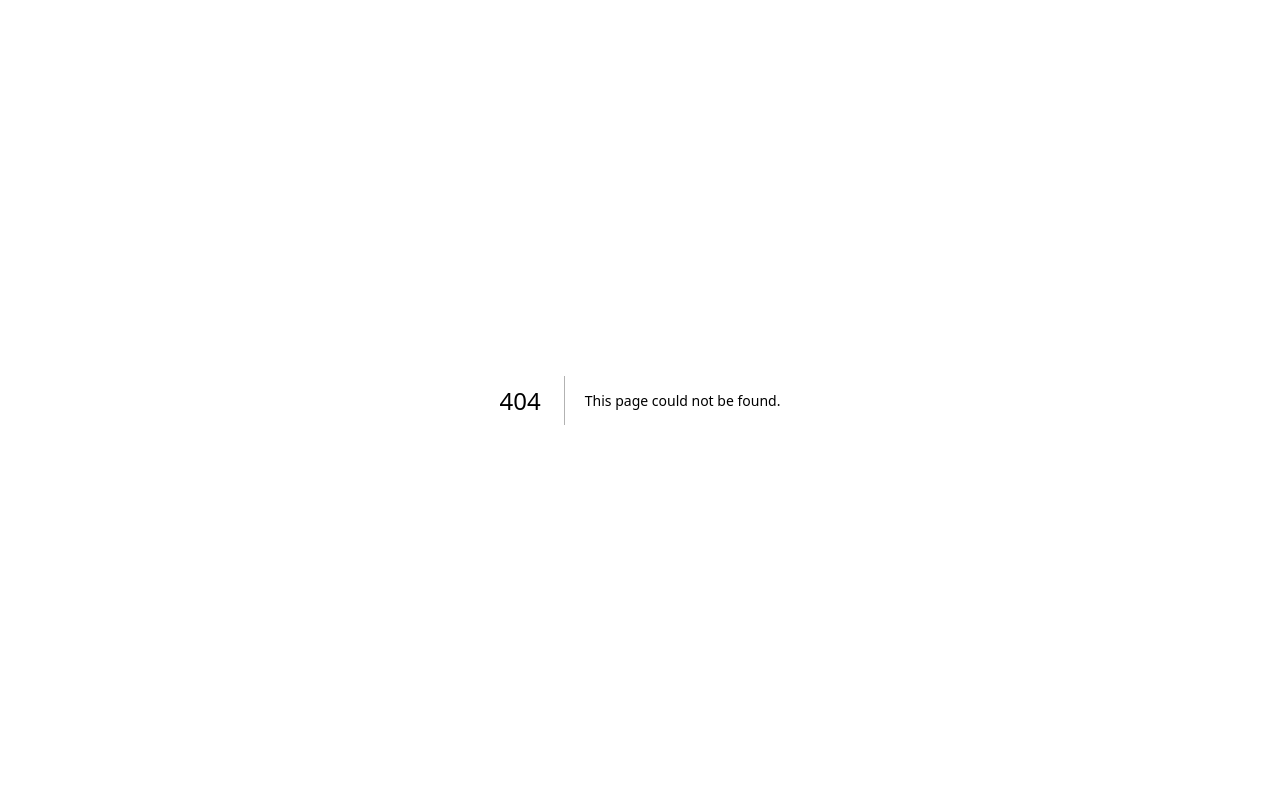
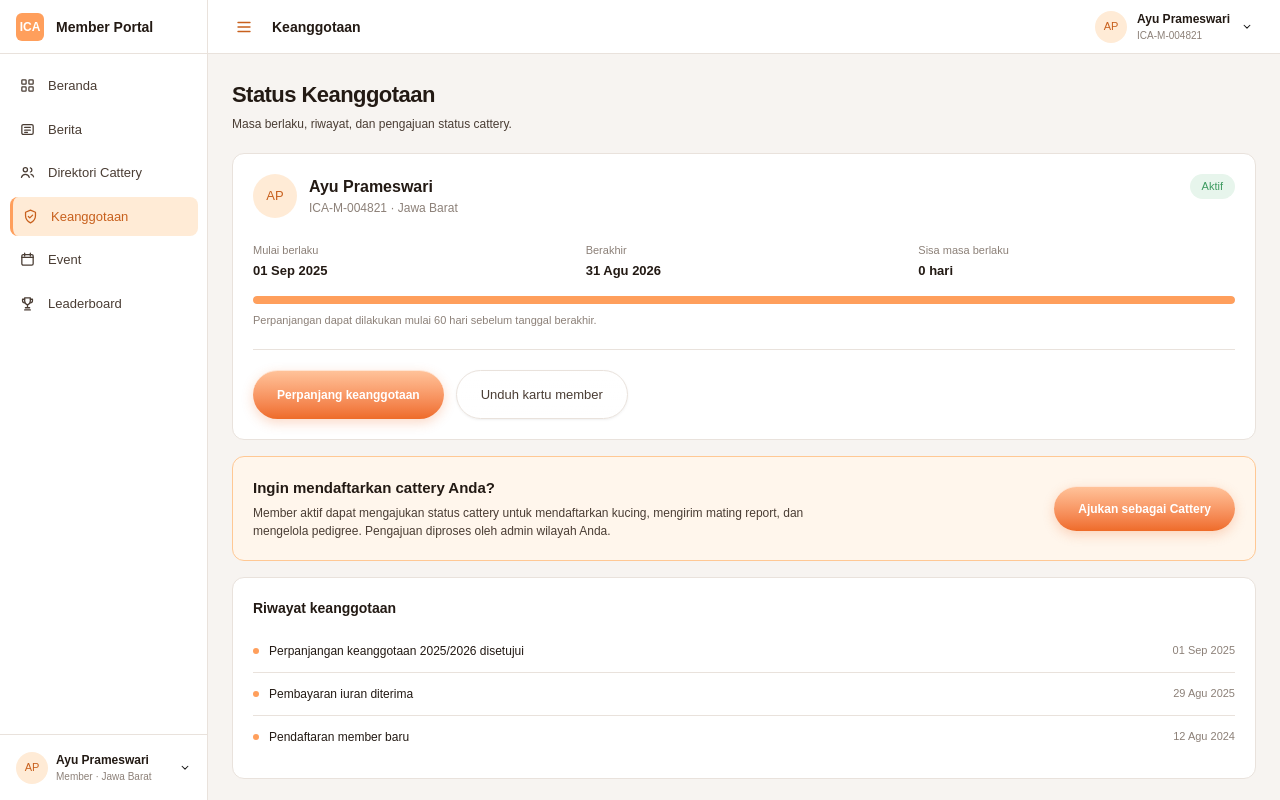
Before and after one commit to Riwriw-pnya/ica, a Next.js app: page /dashboard_member/keanggotaan in a window 1280 px wide. Before the commit this address had no page. Built offline with nearby package versions, Linux system fonts and the light colour scheme.

Commit message:
add: membership page and component

```diff
--- /dev/null
+++ b/app/dashboard_member/keanggotaan/ajukan-cattery/page.tsx
@@ -0,0 +1,52 @@
+import Link from "next/link";
+
+export default function AjukanCatteryPage() {
+  return (
+    <main className="flex min-h-full items-center justify-center bg-[var(--color-ink-50)] p-5">
+      <div className="w-full max-w-[440px] rounded-xl border border-[var(--color-ink-100)] bg-white p-8 text-center">
+        <div className="mx-auto flex h-12 w-12 items-center justify-center rounded-full bg-[var(--color-success-bg)]">
+          <svg
+            width="22"
+            height="22"
+            viewBox="0 0 24 24"
+            fill="none"
+            stroke="var(--color-success)"
+            strokeWidth="2.5"
+            strokeLinecap="round"
+            strokeLinejoin="round"
+          >
+            <path d="M5 13l4 4L19 7" />
+          </svg>
+        </div>
+
+        <h1 className="font-heading mt-4 text-[17px] font-semibold text-[var(--color-ink-900)]">
+          Pengajuan cattery dimulai
+        </h1>
+
+        <p className="mt-2 text-[12px] leading-relaxed text-[var(--color-ink-700)]">
+          Data member Anda akan dibawa ke formulir pendaftaran cattery.
+          Setelah disetujui admin, Anda menerima verification code untuk
+          masuk ke Cattery Portal.
+        </p>
+
+        <Link
+          href="/landing-page"
+          className="mt-6 block px-6 py-2.5 rounded-full bg-gradient-to-b from-[#FFC299] to-[#EE6B28] text-white font-bold text-xs
+              shadow-[0_4px_12px_rgba(238,107,40,0.25)]
+              border-t border-[#FFE5D4]
+              hover:-translate-y-0.5 hover:brightness-95
+              active:translate-y-0.5 active:shadow-[0_2px_6px_rgba(0,0,0,0.15)]
+              transition-all duration-150 cursor-pointer">
+          Lanjut ke flow Cattery
+        </Link>
+
+        <Link
+          href="/dashboard_member/keanggotaan"
+          className="mt-3 block text-[12px] font-medium text-[var(--color-ink-400)] hover:text-[var(--color-ink-700)]"
+        >
+          Kembali ke keanggotaan
+        </Link>
+      </div>
+    </main>
+  );
+}
--- /dev/null
+++ b/app/dashboard_member/keanggotaan/page.tsx
@@ -0,0 +1,21 @@
+import { membershipInfo, membershipHistory } from "@/data/dashboard_member";
+import MembershipStatus from "@/components/dashboard_member/MembershipStatus";
+
+export default function KeanggotaanPage() {
+  return (
+    <main className="min-h-full bg-[var(--color-ink-50)]">
+      <div className="mx-auto max-w-[1200px] p-5 lg:p-6">
+        <section className="mb-5">
+          <h1 className="font-heading text-[22px] font-semibold tracking-tight text-[var(--color-ink-900)]">
+            Status Keanggotaan
+          </h1>
+          <p className="mt-1 text-[12px] text-[var(--color-ink-700)]">
+            Masa berlaku, riwayat, dan pengajuan status cattery.
+          </p>
+        </section>
+
+        <MembershipStatus info={membershipInfo} history={membershipHistory} />
+      </div>
+    </main>
+  );
+}
--- /dev/null
+++ b/components/dashboard_member/MembershipStatus.tsx
@@ -0,0 +1,166 @@
+import Link from "next/link";
+import type { MembershipInfo, MembershipHistoryItem } from "@/types/dashboard_member";
+
+interface MembershipStatusProps {
+  info: MembershipInfo;
+  history: MembershipHistoryItem[];
+}
+
+function formatDate(dateStr: string) {
+  return new Date(dateStr).toLocaleDateString("id-ID", {
+    day: "2-digit",
+    month: "short",
+    year: "numeric",
+  });
+}
+
+function getProgress(startDate: string, endDate: string) {
+  const start = new Date(startDate).getTime();
+  const end = new Date(endDate).getTime();
+  const now = Date.now();
+
+  const totalDuration = end - start;
+  const elapsed = now - start;
+  const percent = Math.min(100, Math.max(0, (elapsed / totalDuration) * 100));
+
+  const daysLeft = Math.max(0, Math.ceil((end - now) / (1000 * 60 * 60 * 24)));
+
+  return { percent, daysLeft };
+}
+
+export default function MembershipStatus({ info, history }: MembershipStatusProps) {
+  const { percent, daysLeft } = getProgress(info.startDate, info.endDate);
+
+  const statusColor =
+    info.status === "Aktif"
+      ? "bg-[var(--color-success-bg)] text-[var(--color-success)]"
+      : info.status === "Menunggu pembayaran"
+        ? "bg-[var(--color-warning-bg)] text-[var(--color-warning)]"
+        : "bg-[var(--color-danger-bg)] text-[var(--color-danger)]";
+
+  return (
+    <>
+      {/* Kartu status utama */}
+      <section className="rounded-xl border border-[var(--color-ink-100)] bg-white p-5">
+        <div className="flex items-start justify-between">
+          <div className="flex items-center gap-3">
+            <div className="flex h-11 w-11 items-center justify-center rounded-full bg-[var(--color-brand-orange-100)] text-[13px] font-medium text-[var(--color-brand-orange-700)]">
+              AP
+            </div>
+            <div>
+              <h2 className="font-heading text-[16px] font-semibold text-[var(--color-ink-900)]">
+                {info.name}
+              </h2>
+              <p className="text-[12px] text-[var(--color-ink-400)]">
+                {info.memberId} · {info.region}
+              </p>
+            </div>
+          </div>
+
+          <span className={`rounded-full px-3 py-1 text-[11px] font-medium ${statusColor}`}>
+            {info.status}
+          </span>
+        </div>
+
+        <div className="mt-6 grid grid-cols-3 gap-4">
+          <div>
+            <p className="text-[11px] text-[var(--color-ink-400)]">Mulai berlaku</p>
+            <p className="mt-0.5 text-[13px] font-semibold text-[var(--color-ink-900)]">
+              {formatDate(info.startDate)}
+            </p>
+          </div>
+          <div>
+            <p className="text-[11px] text-[var(--color-ink-400)]">Berakhir</p>
+            <p className="mt-0.5 text-[13px] font-semibold text-[var(--color-ink-900)]">
+              {formatDate(info.endDate)}
+            </p>
+          </div>
+          <div>
+            <p className="text-[11px] text-[var(--color-ink-400)]">Sisa masa berlaku</p>
+            <p className="mt-0.5 text-[13px] font-semibold text-[var(--color-ink-900)]">
+              {daysLeft} hari
+            </p>
+          </div>
+        </div>
+
+        <div className="mt-4">
+          <div className="h-2 w-full overflow-hidden rounded-full bg-[var(--color-ink-100)]">
+            <div
+              className="h-full rounded-full bg-[var(--color-brand-orange-500)] transition-all duration-500"
+              style={{ width: `${percent}%` }}
+            />
+          </div>
+          <p className="mt-2 text-[11px] text-[var(--color-ink-400)]">
+            Perpanjangan dapat dilakukan mulai 60 hari sebelum tanggal berakhir.
+          </p>
+        </div>
+
+        <div className="mt-5 flex flex-wrap gap-3 border-t border-[var(--color-ink-100)] pt-5">
+          <button className="px-6 py-3.5 rounded-full bg-gradient-to-b from-[#FFC299] to-[#EE6B28] text-white font-bold text-xs
+              shadow-[0_4px_12px_rgba(238,107,40,0.25)]
+              border-t border-[#FFE5D4]
+              hover:-translate-y-0.5 hover:brightness-95
+              active:translate-y-0.5 active:shadow-[0_2px_6px_rgba(0,0,0,0.15)]
+              transition-all duration-150 cursor-pointer">
+            Perpanjang keanggotaan
+          </button>
+          <button className="border border-[var(--color-ink-100)] text-[13px] font-medium text-[var(--color-ink-700)]
+          px-6 py-3.5 rounded-full bg-gradient-to-b from-[var(--color-ink-300)] to-white shadow-sm shadow-black/5
+              hover:shadow-md
+              hover:-translate-y-0.5 hover:brightness-95
+              active:translate-y-0.5 active:shadow-[0_2px_6px_rgba(0,0,0,0.15)]
+              transition-all duration-150 cursor-pointer">
+            Unduh kartu member
+          </button>
+        </div>
+      </section>
+
+      {/* Ajakan daftar cattery */}
+      <section className="mt-4 rounded-xl border border-[var(--color-brand-orange-300)] bg-[var(--color-brand-orange-50)] p-5">
+        <div className="flex flex-col items-start justify-between gap-4 sm:flex-row sm:items-center">
+          <div>
+            <h3 className="font-heading text-[15px] font-semibold text-[var(--color-ink-900)]">
+              Ingin mendaftarkan cattery Anda?
+            </h3>
+            <p className="mt-1 max-w-xl text-[12px] text-[var(--color-ink-700)]">
+              Member aktif dapat mengajukan status cattery untuk mendaftarkan kucing,
+              mengirim mating report, dan mengelola pedigree. Pengajuan diproses oleh
+              admin wilayah Anda.
+            </p>
+          </div>
+
+          <Link
+            href="/dashboard_member/keanggotaan/ajukan-cattery"
+            className="shrink-0 rounded-full px-6 py-3.5 bg-gradient-to-b from-[#FFC299] to-[#EE6B28] text-white font-bold text-xs
+              shadow-[0_4px_12px_rgba(238,107,40,0.25)]
+              border-t border-[#FFE5D4]
+              hover:-translate-y-0.5 hover:brightness-95
+              active:translate-y-0.5 active:shadow-[0_2px_6px_rgba(0,0,0,0.15)]
+              transition-all duration-150 cursor-pointer"
+          >
+            Ajukan sebagai Cattery
+          </Link>
+        </div>
+      </section>
+
+      {/* Riwayat keanggotaan */}
+      <section className="mt-4 rounded-xl border border-[var(--color-ink-100)] bg-white p-5">
+        <h3 className="font-heading text-sm font-semibold text-[var(--color-ink-900)]">
+          Riwayat keanggotaan
+        </h3>
+
+        <div className="mt-3 divide-y divide-[var(--color-ink-100)]">
+          {history.map((item) => (
+            <div key={item.id} className="flex items-center justify-between py-3">
+              <div className="flex items-center gap-2.5">
+                <span className="h-1.5 w-1.5 shrink-0 rounded-full bg-[var(--color-brand-orange-500)]" />
+                <p className="text-[12px] text-[var(--color-ink-900)]">{item.title}</p>
+              </div>
+              <p className="shrink-0 text-[11px] text-[var(--color-ink-400)]">{item.date}</p>
+            </div>
+          ))}
+        </div>
+      </section>
+    </>
+  );
+}
```
